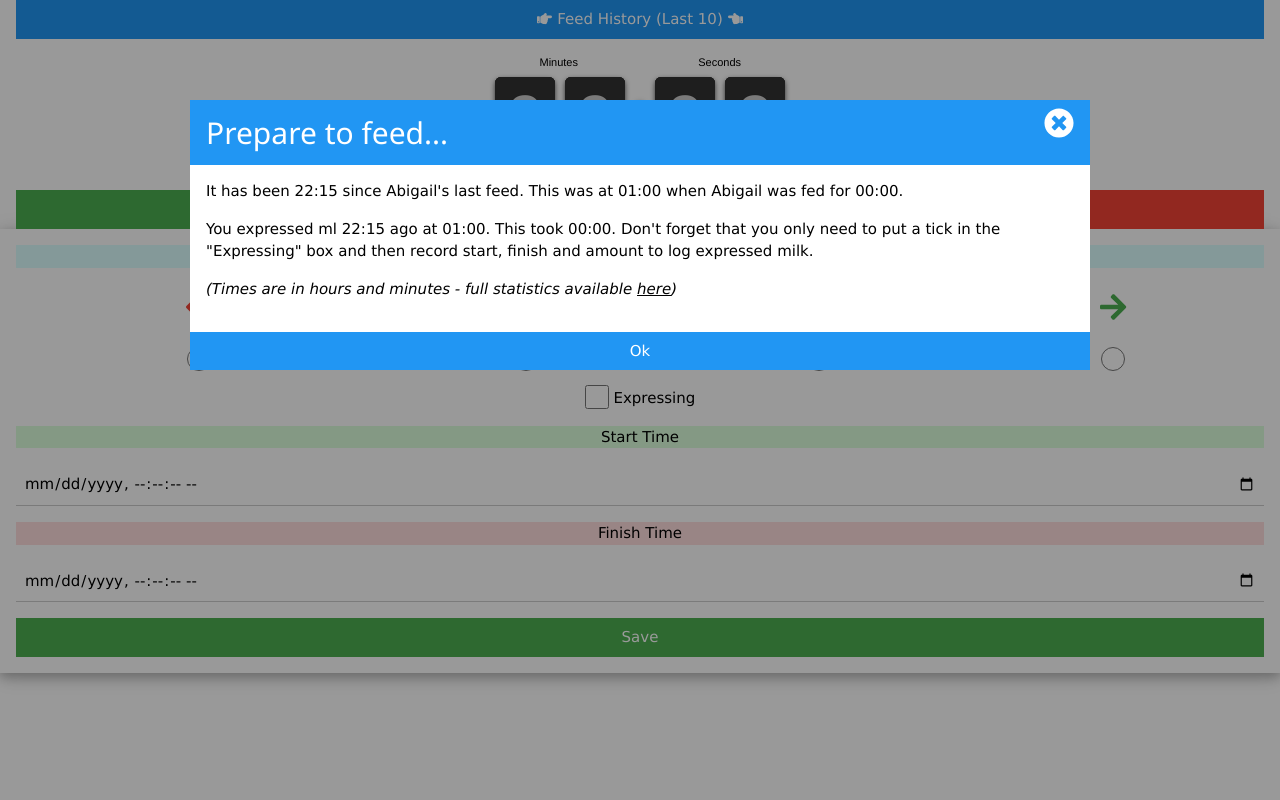
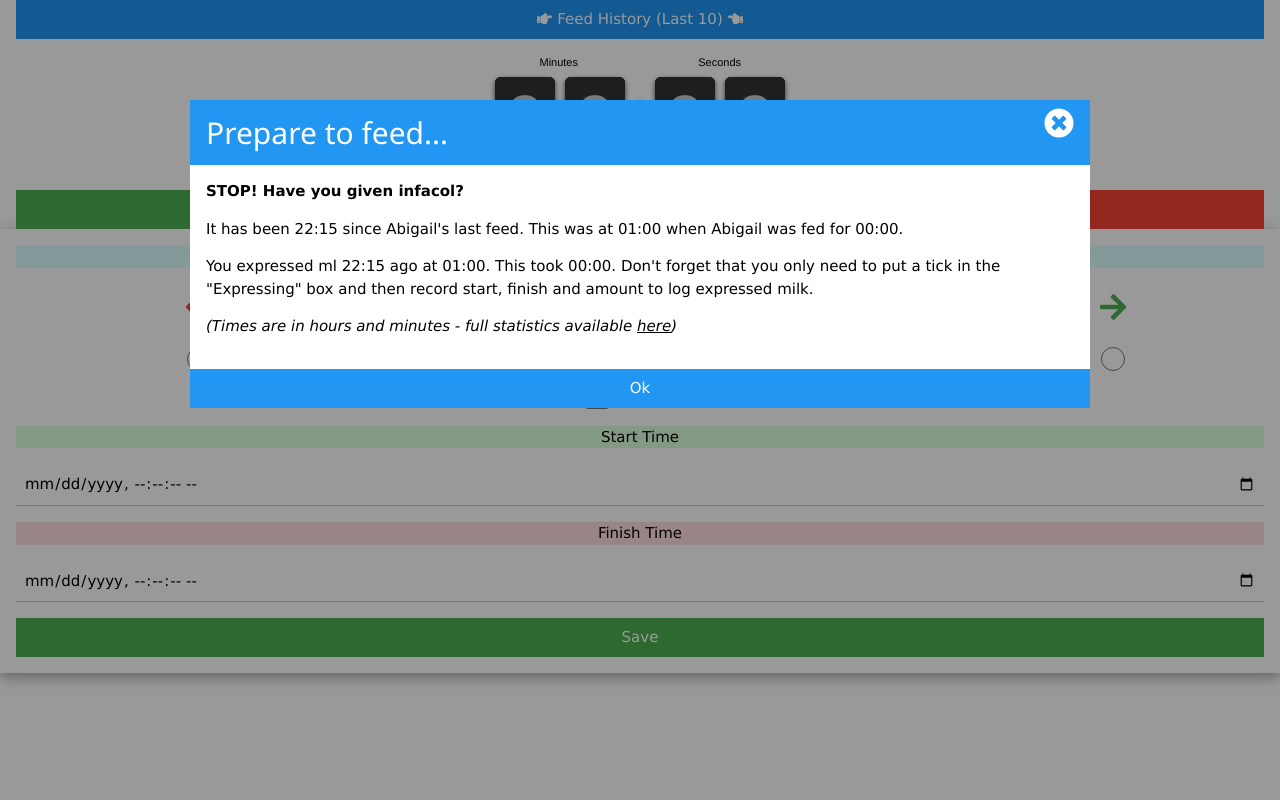
Before and after one commit to chssn/feeding, a PHP site: page / in a window 1280 px wide. Run offline with PHP 8.4, Linux system fonts and the light colour scheme; data comes from the database, SQL or seed files in the repository; data that the repository does not hold is empty; a stand-in replaces the project's code that opens the database connection; some libraries are stand-ins or nearby versions.

Commit message:
Added infacol message to popup

```diff
--- a/index.php
+++ b/index.php
@@ -90,6 +90,7 @@
         <h2>Prepare to feed...</h2>
       </header>
       <div class="w3-container">
+        <p><b>STOP! Have you given infacol?</b></p>
         <p><?php echo "It has been ".gmdate('H:i', $timelastfeed)." since Abigail's last feed. This was at ".date('H:i', $detail['end_time'])." when Abigail was fed $side for ".gmdate('H:i', $duration); ?>.</p>
         <p><?php echo "You expressed {$dexpress['fluid']}ml ".gmdate('H:i', $timelastexpress)." ago at ".date('H:i', $dexpress['end_time']).". This took ".gmdate('H:i', $durationexpress); ?>. Don't forget that you only need to put a tick in the "Expressing" box and then record start, finish and amount to log expressed milk.</p>
         <p><i>(Times are in hours and minutes - full statistics available <a href="stats.php">here</a>)</i></p>
```
